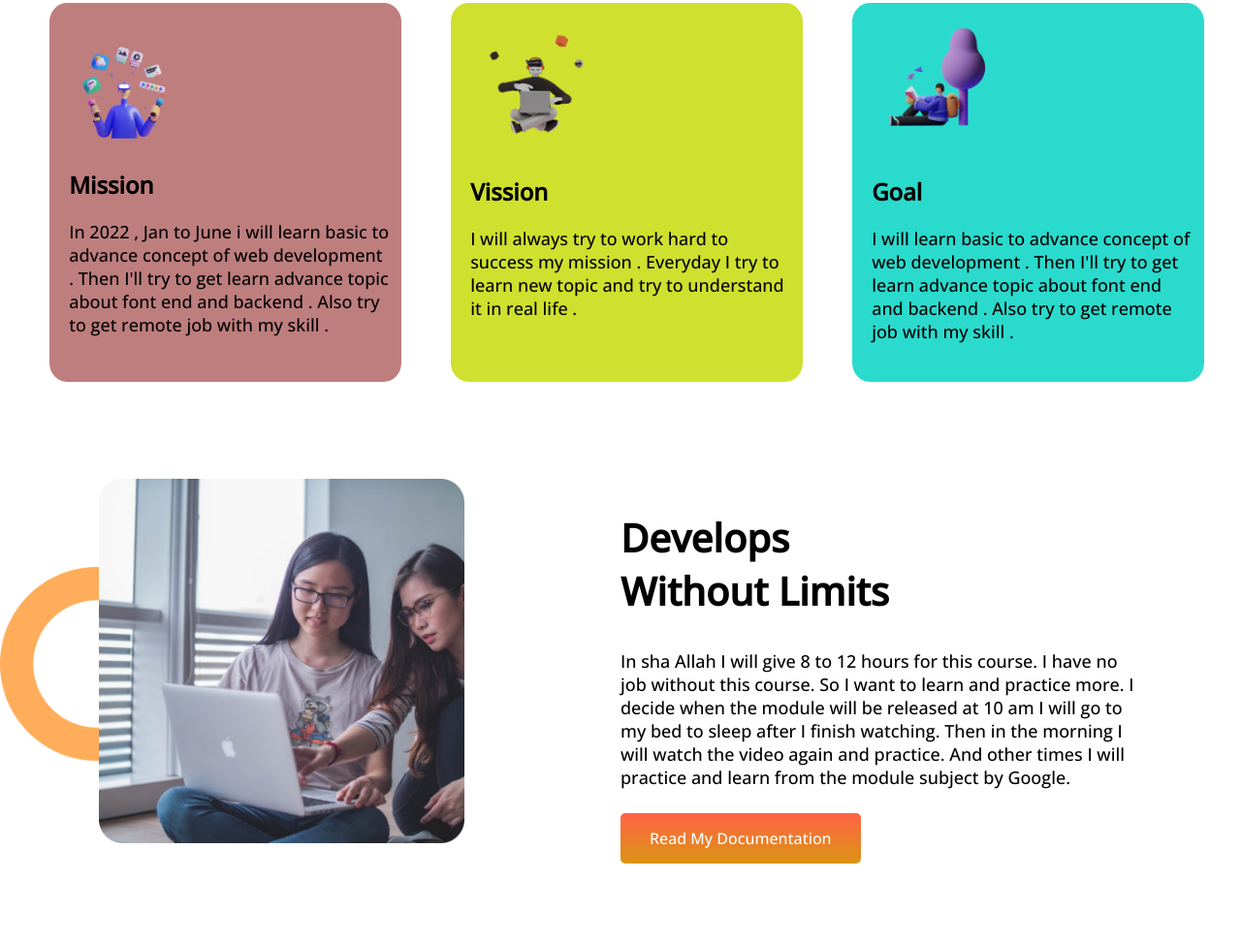
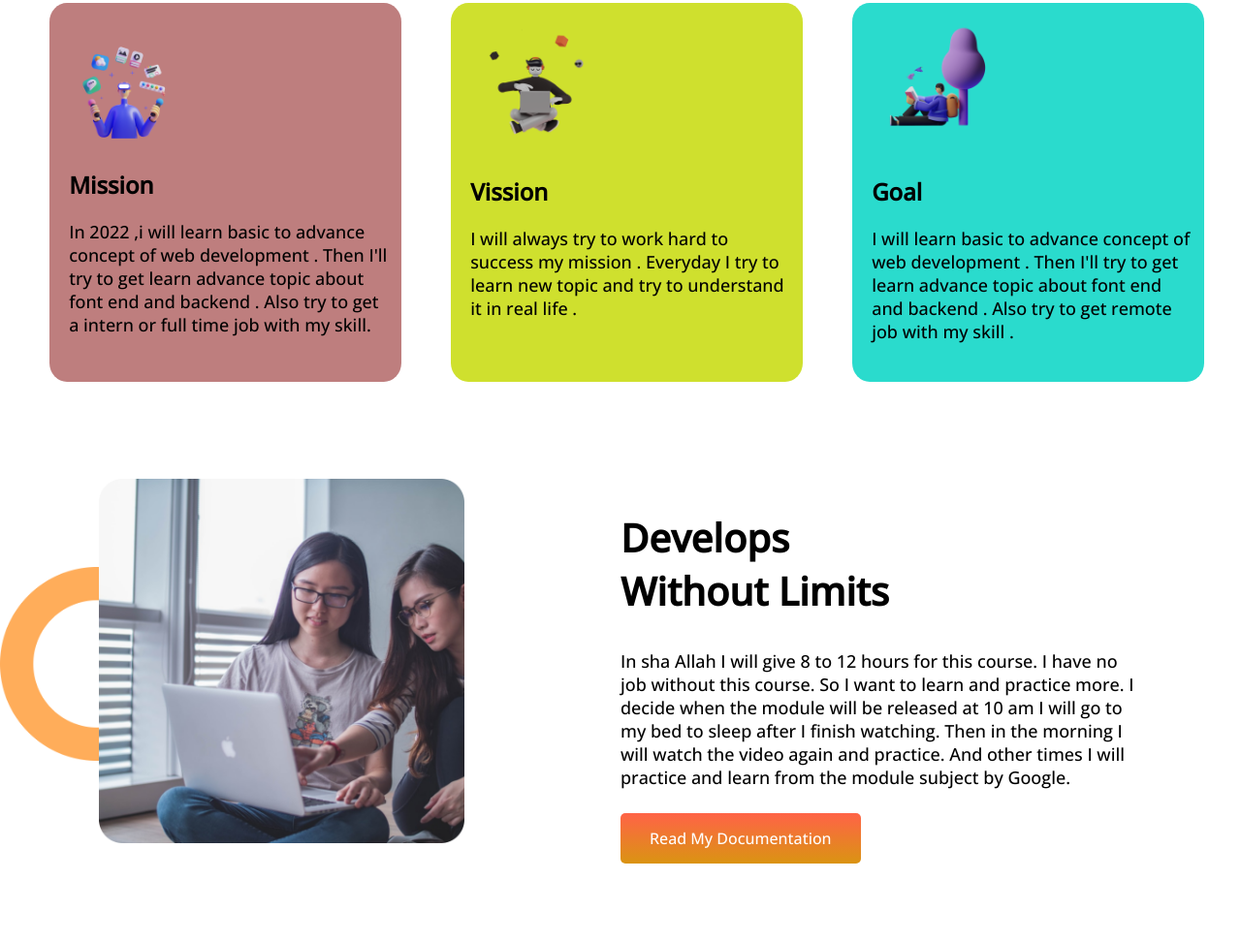
Before and after one commit to DRUBA96/mission-2022, a plain HTML site: page index.html in a window 1280 px wide. Shown: the part 689-1662 px from the top of the page at 97% size. Drawn offline with nearby package versions, Linux system fonts and the light colour scheme.

Commit message:
change b

```diff
--- a/index.html
+++ b/index.html
@@ -34,8 +34,9 @@
             <div id="mission" class="mission-item">
                 <img src="images/illustrators/illustrator-1.png" alt="">
                 <h2>Mission</h2>
-                <p>In 2022 , Jan to June i will learn basic to advance concept of web development . Then I'll try to get
-                    learn advance topic about font end and backend . Also try to get remote job with my skill .</p>
+                <p>In 2022 ,i will learn basic to advance concept of web development . Then I'll try to get
+                    learn advance topic about font end and backend . Also try to get a intern or full time job with my
+                    skill.</p>
             </div>
             <div id="vission" class="mission-item">
                 <img src="images/illustrators/illustrator-2.png" alt="">
--- a/style.css
+++ b/style.css
@@ -1,6 +1,6 @@
 body{
+    margin : 0 ;
     font-family: 'Open Sans', sans-serif;
-    margin : 0 ;
 }
 .heading{
     padding-left: 10px;
@@ -50,7 +50,7 @@ p{
     border-radius: 5%;
     padding: 20px 10px 0 20px;
 }
-.mission-item p , footer p , .develop p{
+.mission-item p ,footer p , .develop p{
     margin-top: 0;
 }
 .mission-item img{
@@ -96,8 +96,8 @@ footer {
 .contact-me{
     text-align: center;
     margin:0  20% 70px 20%;
+    padding: 20px 10px 0 20px;
     border-radius: 5%;
-    padding: 20px 10px 0 20px;
     background-color: #e2dada;
 }
 .submit{
```
